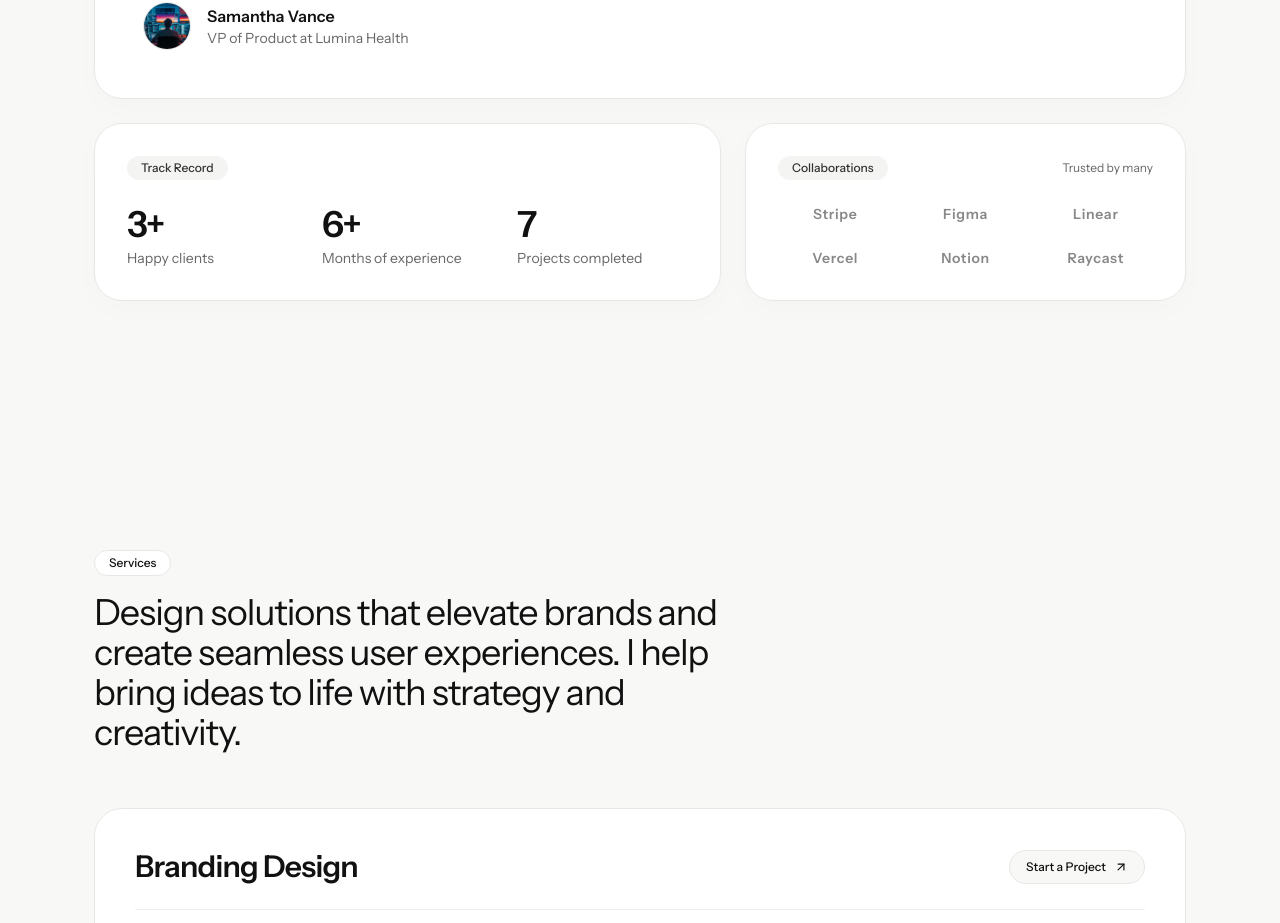
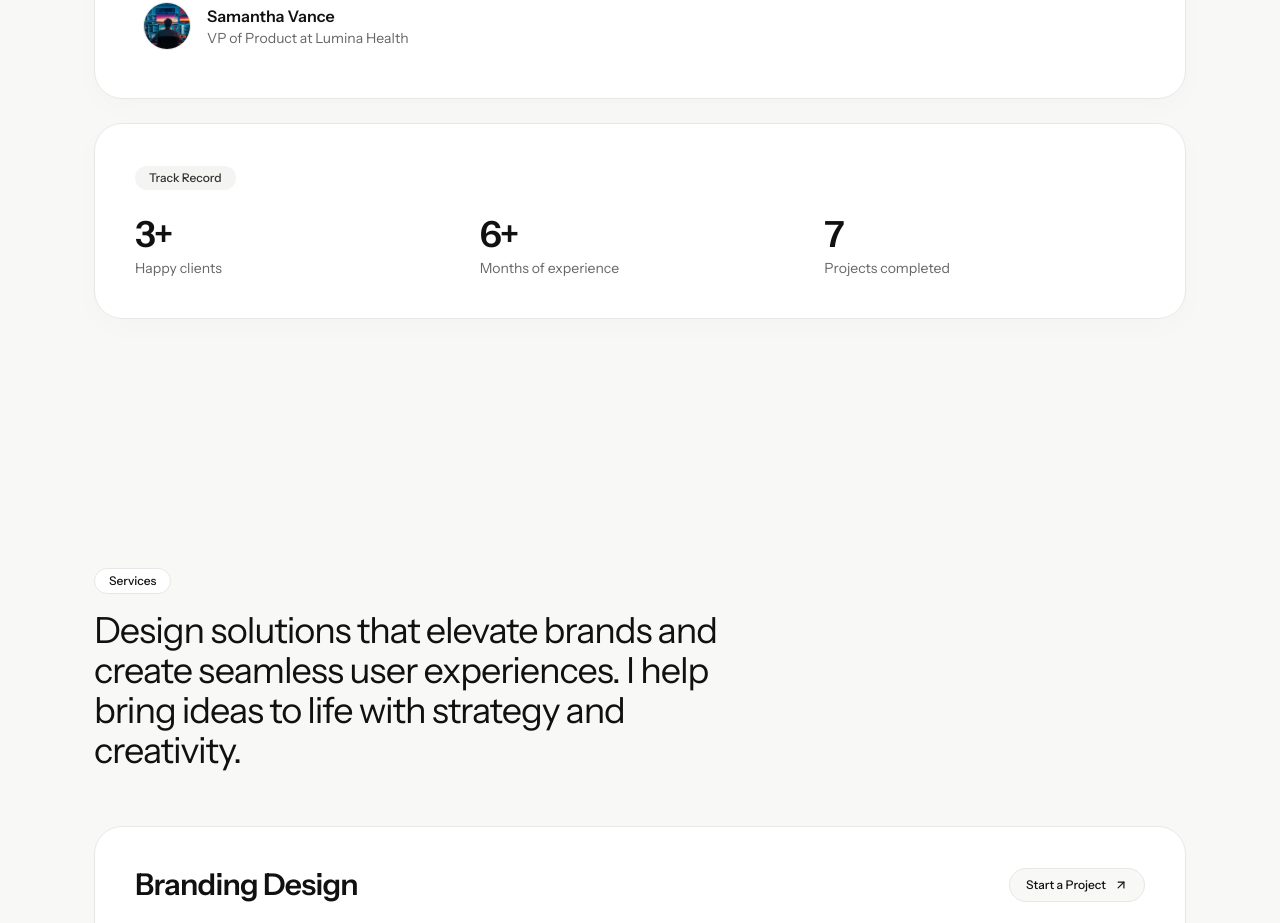
Before and after one commit to TeeJay980/portfolio, a Next.js app: page / in a window 1280 px wide. Shown: the part 1880-2803 px from the top of the page. Built offline with nearby package versions, Linux system fonts and the light colour scheme.

Commit message:
feat: remove collaborations section from social proof

```diff
--- a/src/components/sections/RecognitionSocialProof.tsx
+++ b/src/components/sections/RecognitionSocialProof.tsx
@@ -5,15 +5,6 @@ import { Award, ArrowUpRight, Star } from "lucide-react";
 import Image from "next/image";
 
 export default function RecognitionSocialProof() {
-  const logos = [
-    "Stripe",
-    "Figma",
-    "Linear",
-    "Vercel",
-    "Notion",
-    "Raycast",
-  ];
-
   return (
     <section id="about" className="py-12 md:py-16">
       <div className="flex flex-col gap-6 max-w-[1140px] mx-auto px-6 my-10 md:my-16">
@@ -92,17 +83,15 @@ export default function RecognitionSocialProof() {
           </div>
         </motion.div>
 
-        {/* ROW 3: Metrics & Partner Logos Split */}
-        <div className="grid grid-cols-1 lg:grid-cols-12 gap-6">
-          {/* Metrics Block (7 cols) */}
+        {/* ROW 3: Track Record Metrics Block */}
         <motion.div
           initial={{ opacity: 0, y: 24, filter: "blur(4px)" }}
           whileInView={{ opacity: 1, y: 0, filter: "blur(0px)" }}
           viewport={{ once: true, amount: 0.2 }}
           transition={{ duration: 0.65, delay: 0.15, ease: [0.16, 1, 0.3, 1] }}
-            className="lg:col-span-7 rounded-[28px] bg-white border border-[#E7E7E5] p-8 shadow-[0_8px_30px_rgba(0,0,0,0.02)] flex flex-col justify-between transition-all duration-300 hover:border-[#D2D2CF] hover:shadow-[0_8px_30px_rgb(0,0,0,0.04)]"
+          className="w-full rounded-[28px] bg-white border border-[#E7E7E5] p-8 md:p-10 shadow-[0_8px_30px_rgba(0,0,0,0.02)] transition-all duration-300 hover:border-[#D2D2CF] hover:shadow-[0_8px_30px_rgb(0,0,0,0.04)]"
         >
-            <span className="rounded-full bg-[#F4F4F3] hover:bg-[#EAEAE8] transition-colors duration-200 px-3.5 py-1 text-xs font-medium text-[#333333] w-fit mb-6">
+          <span className="rounded-full bg-[#F4F4F3] hover:bg-[#EAEAE8] transition-colors duration-200 px-3.5 py-1 text-xs font-medium text-[#333333] inline-block mb-6">
             Track Record
           </span>
 
@@ -135,34 +124,6 @@ export default function RecognitionSocialProof() {
             </div>
           </div>
         </motion.div>
-
-          {/* Logos Block (5 cols) */}
-          <motion.div
-            initial={{ opacity: 0, y: 24, filter: "blur(4px)" }}
-            whileInView={{ opacity: 1, y: 0, filter: "blur(0px)" }}
-            viewport={{ once: true, amount: 0.2 }}
-            transition={{ duration: 0.65, delay: 0.2, ease: [0.16, 1, 0.3, 1] }}
-            className="lg:col-span-5 rounded-[28px] bg-white border border-[#E7E7E5] p-8 shadow-[0_8px_30px_rgba(0,0,0,0.02)] flex flex-col justify-between transition-all duration-300 hover:border-[#D2D2CF] hover:shadow-[0_8px_30px_rgb(0,0,0,0.04)]"
-          >
-            <div className="flex items-center justify-between mb-6">
-              <span className="rounded-full bg-[#F4F4F3] hover:bg-[#EAEAE8] transition-colors duration-200 px-3.5 py-1 text-xs font-medium text-[#333333]">
-                Collaborations
-              </span>
-              <span className="text-xs text-[#666665]">Trusted by many</span>
-            </div>
-
-            <div className="grid grid-cols-3 gap-y-6 gap-x-4 items-center justify-items-center">
-              {logos.map((logo) => (
-                <div
-                  key={logo}
-                  className="text-sm font-semibold tracking-wider text-[#888888] hover:text-[#111111] transition-colors cursor-default"
-                >
-                  {logo}
-                </div>
-              ))}
-            </div>
-          </motion.div>
-        </div>
       </div>
     </section>
   );
```
Lines whose indentation alone changed are shown as unchanged.
